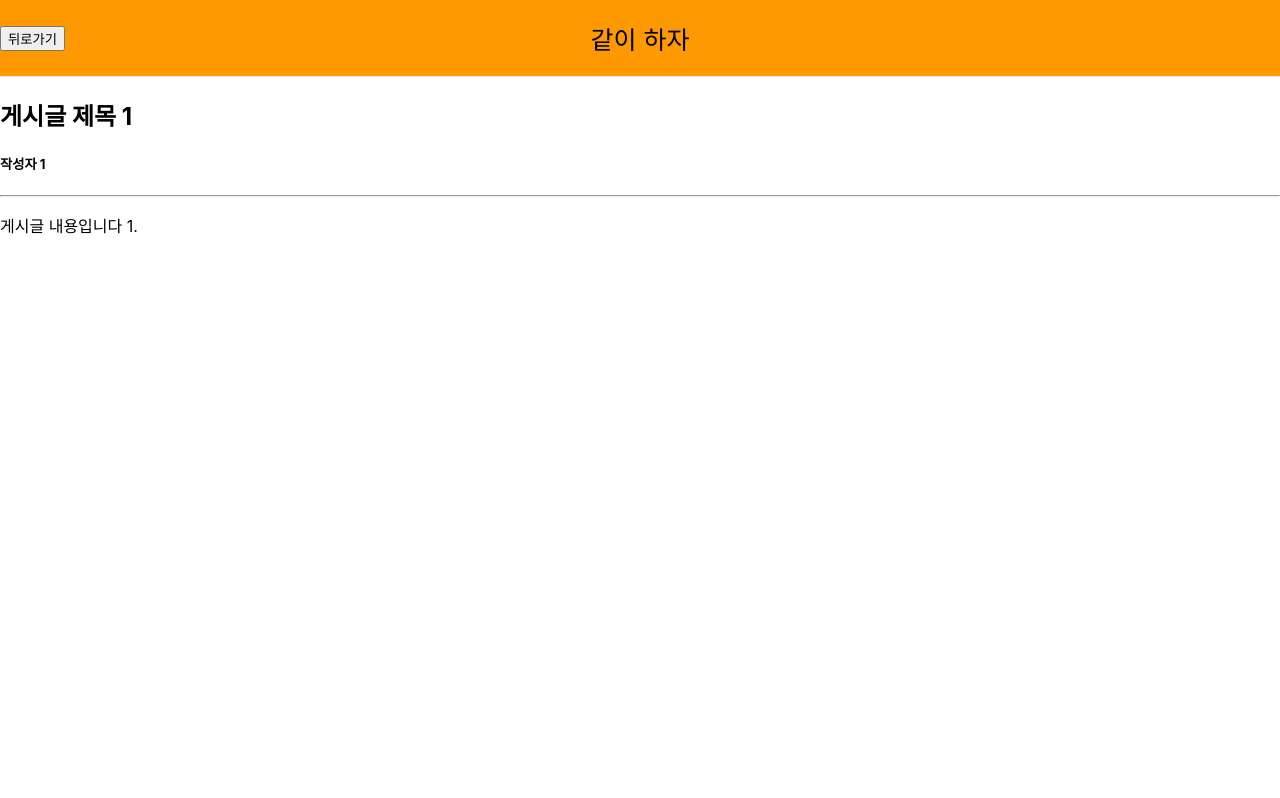
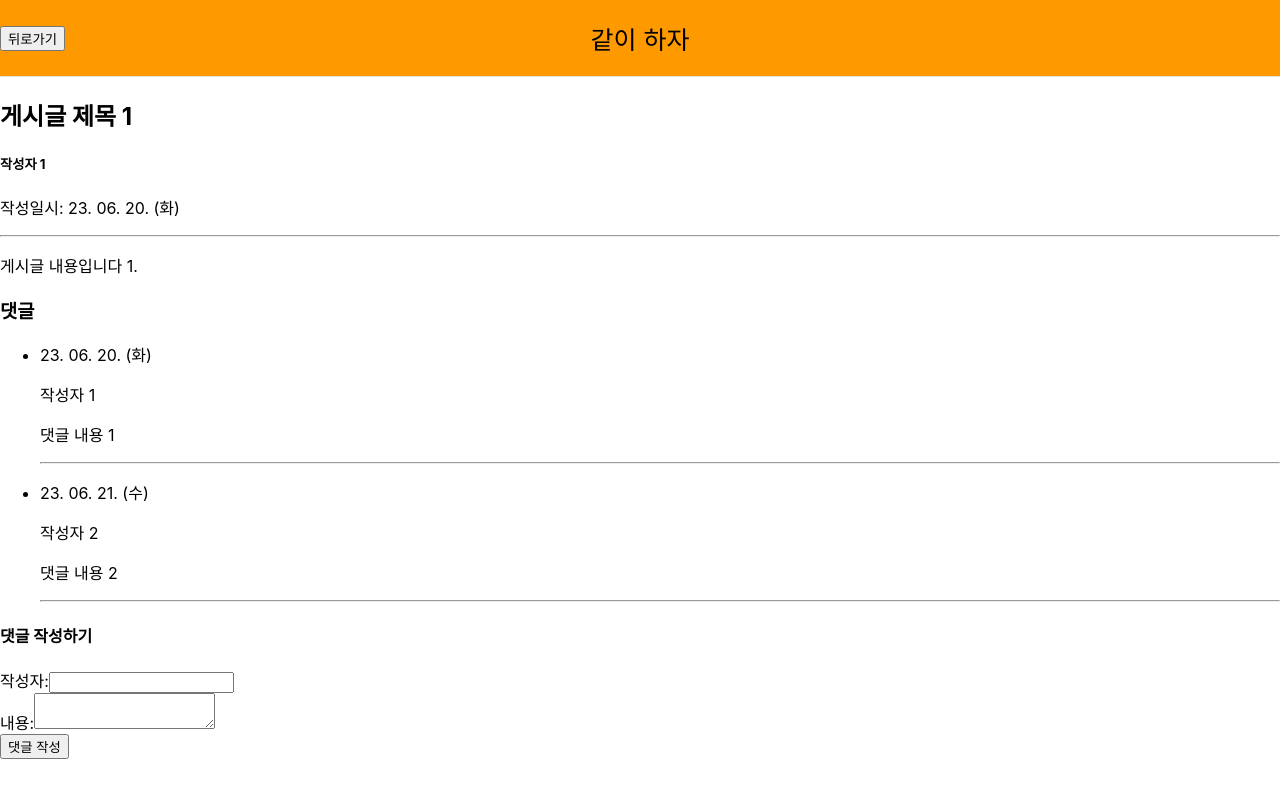
Before and after one commit to Karmesin924/eat_together, a React (Create React App) app in the folder frontend/: page /board/1 in a window 1280 px wide. Built offline with nearby package versions, Linux system fonts and the light colour scheme.

Commit message:
게시판 댓글 기능 추가

```diff
--- a/frontend/src/components/Board.js
+++ b/frontend/src/components/Board.js
@@ -1,12 +1,25 @@
-import React from "react";
+import ReplyForm from "./ReplyForm";
+import ReplyList from "./ReplyList";
 
-const Board = ({ idx, title, contents, createdBy }) => {
+const Board = ({ idx, title, contents, author, createdDate, replies }) => {
   return (
     <div>
       <h2>{title}</h2>
-      <h5>{createdBy}</h5>
+      <h5>{author}</h5>
+      <p>
+        작성일시:{" "}
+        {new Date(createdDate).toLocaleDateString("ko-KR", {
+          weekday: "short",
+          year: "2-digit",
+          month: "2-digit",
+          day: "2-digit",
+        })}
+      </p>
       <hr />
       <p>{contents}</p>
+      <h3>댓글</h3>
+      <ReplyList replies={replies} />
+      <ReplyForm />
     </div>
   );
 };
--- /dev/null
+++ b/frontend/src/components/ReplyForm.js
@@ -0,0 +1,57 @@
+import axios from "axios";
+import { useState } from "react";
+
+const ReplyForm = () => {
+  const [replyText, setReplyText] = useState("");
+  const [replyAuthor, setReplyAuthor] = useState("");
+
+  const handleSubmit = async (e) => {
+    e.preventDefault();
+
+    const replyData = {
+      text: replyText,
+      author: replyAuthor,
+      createdAt: new Date().toISOString(),
+    };
+
+    try {
+      const response = await axios.post("backend/posts/reply", replyData);
+      // 성공적으로 작성되었을 때의 처리 로직
+      console.log("댓글이 성공적으로 작성되었습니다.", response.data);
+    } catch (error) {
+      // 오류 발생 시의 처리 로직
+      console.log("댓글 작성에 실패했습니다.", error);
+    }
+    // 입력 필드 초기화
+    setReplyText("");
+    setReplyAuthor("");
+  };
+
+  return (
+    <div>
+      <h4>댓글 작성하기</h4>
+      <form onSubmit={handleSubmit}>
+        <div>
+          <label>작성자:</label>
+          <input
+            type="text"
+            value={replyAuthor}
+            onChange={(e) => setReplyAuthor(e.target.value)}
+            required
+          />
+        </div>
+        <div>
+          <label>내용:</label>
+          <textarea
+            value={replyText}
+            onChange={(e) => setReplyText(e.target.value)}
+            required
+          ></textarea>
+        </div>
+        <button type="submit">댓글 작성</button>
+      </form>
+    </div>
+  );
+};
+
+export default ReplyForm;
--- /dev/null
+++ b/frontend/src/components/ReplyList.js
@@ -0,0 +1,29 @@
+const ReplyList = ({ replies }) => {
+  return (
+    <div>
+      {replies.length === 0 ? (
+        <p>아직 댓글이 없습니다.댓글을 달아보세요!</p>
+      ) : (
+        <ul>
+          {replies.map((reply) => (
+            <li key={reply.id}>
+              <p>
+                {new Date(reply.createdDate).toLocaleDateString("ko-KR", {
+                  year: "2-digit",
+                  month: "2-digit",
+                  day: "2-digit",
+                  weekday: "short",
+                })}
+              </p>
+              <p>{reply.author}</p>
+              <p>{reply.text}</p>
+              <hr />
+            </li>
+          ))}
+        </ul>
+      )}
+    </div>
+  );
+};
+
+export default ReplyList;
--- a/frontend/src/components/Write.js
+++ b/frontend/src/components/Write.js
@@ -74,17 +74,17 @@ const Write = () => {
       <div>
         <input
           type="text"
-          placeholder="제목"
-          value={title}
-          onChange={handleTitleChange}
+          placeholder="닉네임"
+          value={author}
+          onChange={handleAuthorChange}
         />
       </div>
       <div>
         <input
           type="text"
-          placeholder="글쓴이"
-          value={author}
-          onChange={handleAuthorChange}
+          placeholder="제목을 작성하세요!"
+          value={title}
+          onChange={handleTitleChange}
         />
       </div>
       <div>
@@ -96,13 +96,13 @@ const Write = () => {
       </div>
       <div>
         <textarea
-          placeholder="내용"
+          placeholder="내용을 입력하세요!"
           value={contents}
           onChange={handleContentsChange}
         />
       </div>
       <div>
-        <MyButton text={"저장"} onClick={handleSubmit} />
+        <MyButton text={"작성하기"} onClick={handleSubmit} />
       </div>
     </div>
   );
--- a/frontend/src/pages/BoardDetail.js
+++ b/frontend/src/pages/BoardDetail.js
@@ -9,7 +9,13 @@ const BoardDetail = () => {
   const navigate = useNavigate();
   const { idx } = useParams();
   const [loading, setLoading] = useState(true);
-  const [board, setBoard] = useState({});
+  const [board, setBoard] = useState({
+    title: "",
+    contents: "",
+    author: "",
+    createdDate: "",
+    replies: [],
+  });
 
   // useEffect(() => {
   //   const getBoard = async () => {
@@ -34,19 +40,45 @@ const BoardDetail = () => {
             idx: 1,
             title: "게시글 제목 1",
             contents: "게시글 내용입니다 1.",
-            createdBy: "작성자 1",
+            author: "작성자 1",
+            createdDate: "2023-06-20",
+            replies: [
+              {
+                id: 1,
+                text: "댓글 내용 1",
+                author: "작성자 1",
+                createdDate: "2023-06-20T12:34:56Z",
+              },
+              {
+                id: 2,
+                text: "댓글 내용 2",
+                author: "작성자 2",
+                createdDate: "2023-06-21T09:12:34Z",
+              },
+            ],
           },
           {
             idx: 2,
             title: "게시글 제목 2",
             contents: "게시글 내용입니다 2.",
-            createdBy: "작성자 2",
+            author: "작성자 2",
+            createdDate: "2023-06-21",
+            replies: [],
           },
           {
             idx: 3,
             title: "게시글 제목 3",
             contents: "게시글 내용입니다 3.",
-            createdBy: "작성자 3",
+            author: "작성자 3",
+            createdDate: "2023-06-22",
+            replies: [
+              {
+                id: 3,
+                text: "댓글 내용 3",
+                author: "작성자 3",
+                createdDate: "2023-06-22T15:45:00Z",
+              },
+            ],
           },
         ];
 
@@ -86,7 +118,9 @@ const BoardDetail = () => {
           idx={board.idx}
           title={board.title}
           contents={board.contents}
-          createdBy={board.createdBy}
+          author={board.author}
+          createdDate={board.createdDate}
+          replies={board.replies}
         />
       )}
     </div>
```
